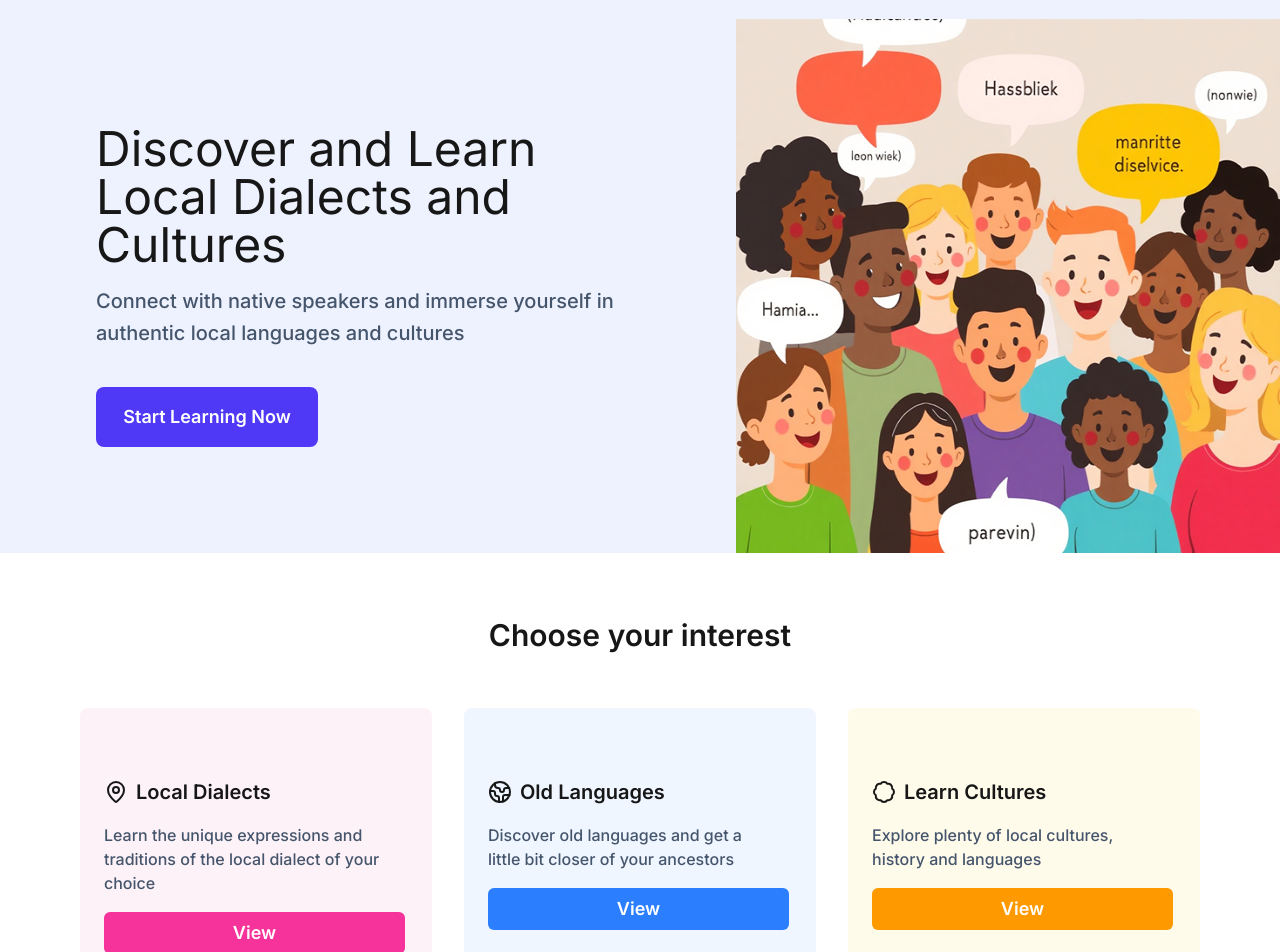
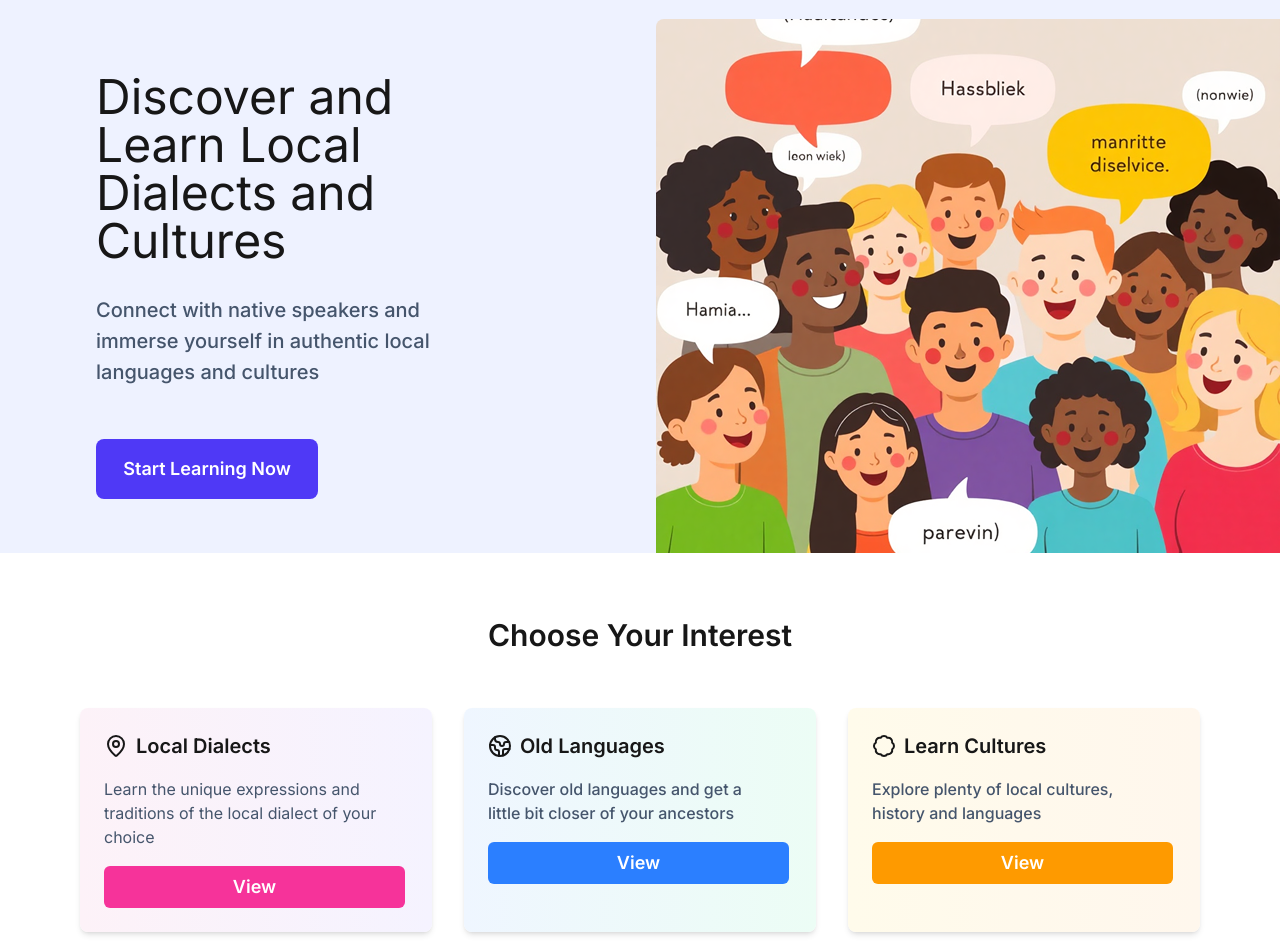
Before and after one commit to pablomds/originis, a Next.js app: page / in a window 1280 px wide. Shown: the part 100-1052 px from the top of the page. Built offline with nearby package versions, Linux system fonts and the light colour scheme.

Commit message:
hover effects, font size etc

```diff
--- a/src/app/page.tsx
+++ b/src/app/page.tsx
@@ -5,25 +5,25 @@ import { Music, BookText, MessagesSquare, Users, MapPin, Earth, Badge  } from 'l
 const ConnectWithNativesSpeakers = [
   {
     gradientClass: "from-[#F5F3FF] to-pink-50",
-    buttonClassColor: "bg-purple-500",
+    buttonClassColor: "bg-purple-500 hover:bg-purple-600",
     fullname: "Ghjiseppu C.",
     dialect: "Corsican Speaker"
   },
   {
     gradientClass: "from-[#EFF6FF] to-[#ECFDF5]",
-    buttonClassColor: "bg-blue-500",
+    buttonClassColor: "bg-blue-500 hover:bg-blue-600",
     fullname: "Vincenzo B.",
     dialect: "Sicilian Speaker"
   },
   {
     gradientClass: "from-amber-50 to-[#FFF7ED]",
-    buttonClassColor: "bg-amber-500",
+    buttonClassColor: "bg-amber-500 hover:bg-amber-600",
     fullname: "João S.",
     dialect: "Caipira Speaker"
   },
   {
     gradientClass: "from-[#FEF2F2] to-[#FFF7ED]",
-    buttonClassColor: "bg-red-500",
+    buttonClassColor: "bg-red-500 hover:bg-red-600",
     fullname: "Koffi L.",
     dialect: "Lingala Speaker"
   }
@@ -58,7 +58,7 @@ const LearningMethods = [
 
 function CardConnectWithNativeSpeakers({gradientClass, buttonClassColor, fullname,  dialect } : { gradientClass: string, buttonClassColor: string, fullname: string, dialect: string }) {
   return (
-    <div className={`bg-gradient-to-r ${gradientClass} flex flex-col items-center rounded-lg gap-y-4 px-[23px] md:px-[24px] pb-9 md:pb-[24px]`}>
+    <div className={`bg-gradient-to-r ${gradientClass} flex flex-col items-center shadow-sm rounded-lg gap-y-4 px-[23px] md:px-[24px] pb-9 md:pb-[24px]`}>
       <div className="flex flex-col items-center pt-[56px] md:pt-[24px]">
         <div className="h-[85px] w-[85px] md:h-[80px] md:w-[80px] bg-[#D9D9D9] rounded-full"></div>
         <span className="font-semibold text-base md:text-lg md:pt-[11px]">{fullname}</span>
@@ -101,7 +101,7 @@ export default function Home() {
       <main>
         <div className="bg-indigo-50 pl-[27px] pt-[42px] pb-[96px] md:pl-[96px] md:pb-0 pr-[25px] md:pr-0 text-left">
           <div className="flex flex-col md:flex-row md:items-center gap-y-[43px] md:gap-x-[95px]">
-            <div className="flex flex-col gap-y-[13px] md:gap-y-0 md:w-1/2">
+            <div className="flex flex-col gap-y-[13px] md:w-1/3">
               <h2 className="text-3xl md:text-5xl md:pb-[17px] font-semibold md:font-normal">
                 Discover and Learn Local Dialects and Cultures
               </h2>
@@ -109,18 +109,18 @@ export default function Home() {
                 Connect with native speakers and immerse yourself in authentic
                 local languages and cultures
               </p>
-              <a className="bg-indigo-600 w-[222px] py-4 text-white rounded-[8px] text-center font-semibold text-lg">
+              <a href="#" className="bg-indigo-600 hover:bg-indigo-700 w-[222px] py-4 text-white rounded-[8px] text-center font-semibold text-lg">
                 Start Learning Now
               </a>
             </div>
-            <div className="flex justify-center md:w-1/2 md:justify-end">
+            <div className="flex justify-center md:w-2/3 md:justify-end">
               <img
                 className="md:hidden"
                 src="/mobile-homepage-illustration.svg"
                 alt="Homepage Illustration"
               />
               <img
-                className="hidden md:block md:w-[624px] md:h-[534px]"
+                className="hidden md:block md:w-[624px] md:h-[534px] md:rounded-tl-[8px]"
                 src="/desktop-homepage-illustration.png"
                 alt="Homepage Illustration"
               />
@@ -130,29 +130,29 @@ export default function Home() {
         <div className="pt-[55px] md:pt-[64px] px-[23px] md:px-[80px] pb-[77px]">
           <div className="flex flex-col gap-y-[55px]">
             <h2 className="text-[28px] md:text-3xl font-semibold text-center">
-              Choose your interest
+              Choose Your Interest
             </h2>
             <div className="flex flex-col md:flex-row md:justify-center gap-y-6 md:gap-x-[32px]">
-              <div className="bg-pink-50 rounded-[8px] md:w-[26rem]">
-                <div className="pt-[70px] pb-[28px] pl-[24px] pr-[27px] flex flex-col gap-y-[17px]">
+              <div className="bg-gradient-to-r from-[#FDF2F8] to-[#F5F3FF] shadow-md rounded-[8px] md:w-[26rem]">
+                <div className="pt-[70px] md:pt-[24px] pb-[28px] md:pb-[24px] pl-[24px] pr-[27px] flex flex-col gap-y-[17px]">
                   <div className="flex flex-row items-center gap-x-2">
                     <MapPin size={24} />
                     <h3 className="font-semibold text-xl">Local Dialects</h3>
                   </div>
-                  <p className="text-slate-600 text-sm md:text-base font-medium md:w-11/12">
+                  <p className="text-slate-600 text-sm md:text-base font-normal">
                     Learn the unique expressions and traditions of the local
                     dialect of your choice
                   </p>
                   <a
-                    href=""
-                    className="h-[42px] bg-pink-500 rounded-[6px] text-white flex items-center justify-center text-lg font-semibold"
+                    href="#"
+                    className="h-[42px] bg-pink-500 hover:bg-pink-600 rounded-[6px] text-white flex items-center justify-center text-lg font-semibold"
                   >
                     View
                   </a>
                 </div>
               </div>
-              <div className="bg-blue-50 rounded-[8px] md:w-[26rem]">
-                <div className="pt-[70px] pb-[28px] pl-[24px] pr-[27px] flex flex-col gap-y-[17px]">
+              <div className="bg-gradient-to-r from-[#EFF6FF] to-[#ECFDF5] shadow-md rounded-[8px] md:w-[26rem]">
+                <div className="pt-[70px] md:pt-[24px] pb-[28px] pl-[24px] pr-[27px] flex flex-col gap-y-[17px]">
                   <div className="flex flex-row items-center gap-x-2">
                     <Earth size={24} />
                     <h3 className="font-semibold text-xl">Old Languages</h3>
@@ -163,14 +163,14 @@ export default function Home() {
                   </p>
                   <a
                     href=""
-                    className="h-[42px] bg-blue-500 rounded-[6px] text-white flex items-center justify-center text-lg font-semibold"
+                    className="h-[42px] bg-blue-500 hover:bg-blue-600 rounded-[6px] text-white flex items-center justify-center text-lg font-semibold"
                   >
                     View
                   </a>
                 </div>
               </div>
-              <div className="bg-amber-50 rounded-[8px] md:w-[26rem]">
-                <div className="pt-[70px] pb-[28px] pl-[24px] pr-[27px] flex flex-col gap-y-[17px]">
+              <div className="bg-gradient-to-r from-[#FFFBEB] to-[#FFF7ED] shadow-md rounded-[8px] md:w-[26rem]">
+                <div className="pt-[70px] md:pt-[24px] pb-[28px] pl-[24px] pr-[27px] flex flex-col gap-y-[17px]">
                   <div className="flex flex-row items-center gap-x-2">
                     <Badge size={24} />
                     <h3 className="font-semibold text-xl">Learn Cultures</h3>
@@ -180,7 +180,7 @@ export default function Home() {
                   </p>
                   <a
                     href=""
-                    className="h-[42px] bg-amber-500 rounded-[6px] text-white flex items-center justify-center text-lg font-semibold"
+                    className="h-[42px] bg-amber-500 hover:bg-amber-600 rounded-[6px] text-white flex items-center justify-center text-lg font-semibold"
                   >
                     View
                   </a>
```
